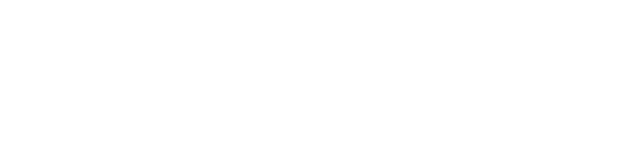
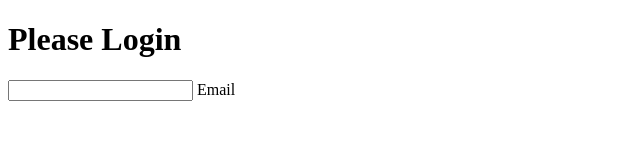
Before and after one commit to HanningtoneM/Login-Form, a plain HTML site: page index.html in a window 1280 px wide. Shown: the whole page, without its empty margins (0-640 px from the left). Drawn offline with Linux system fonts and the light colour scheme.

Commit message:
Add input form index.html

```diff
--- a/index.html
+++ b/index.html
@@ -7,6 +7,10 @@
     <title>Form Input wave</title>
 </head>
 <body>
-
+    <div class="Form-control">
+        <h1>Please Login</h1>
+        <input type="text" required>
+        <label>Email</label>
+    </div>
 </body>
 </html>
```
